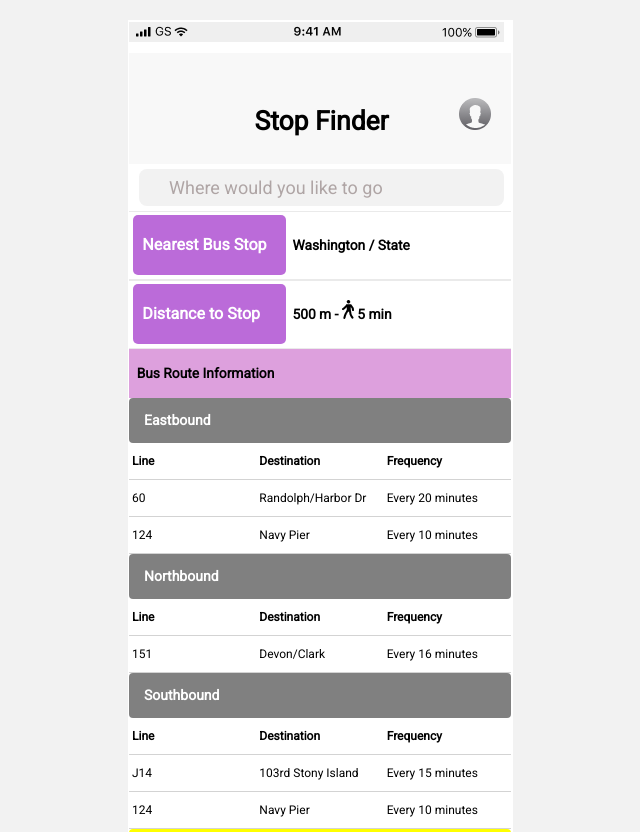
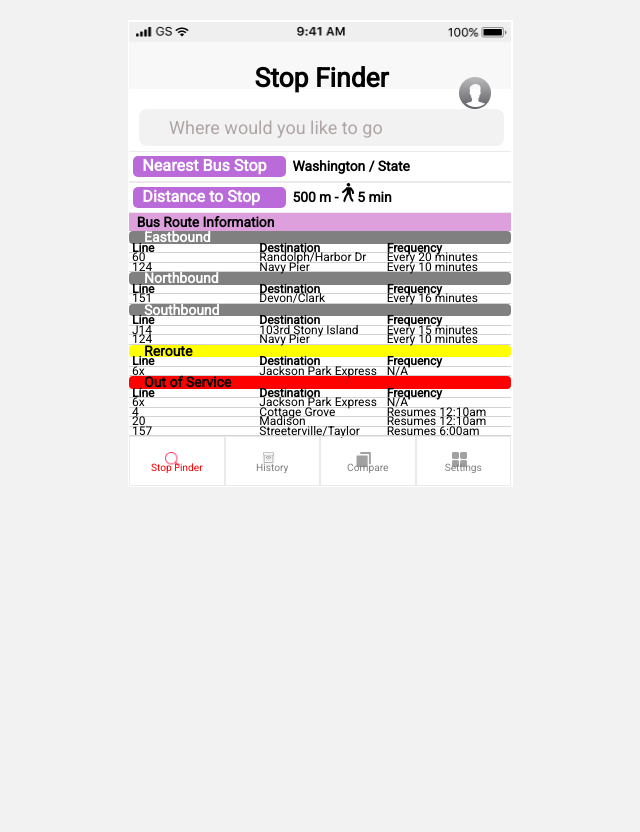
Before and after one commit to specs24/frontend-challenge, a plain HTML site: page index.html in a window 1280 px wide. Shown: the top 832 px of the page, without its empty margins (320-960 px from the left). After the commit the page ends 800 px from the top, so only its background shows below. Drawn offline with Linux system fonts and the light colour scheme.

Commit message:
Update style.css

```diff
--- a/css/style.css
+++ b/css/style.css
@@ -3,7 +3,7 @@
   box-sizing: border-box;
 }
 body {
-line-height: 2.5;
+line-height: 2.5px;
 font-family: 'Roboto',serif;
 font-size: 12px;
 Background-color: #F2F2F2;
@@ -35,7 +35,7 @@ Font-weight: bold;
 Padding: 35px 0px 10px 0px;
 }
 
-.statusbar {
+.statusbar img {
 Width: 100%;
 }
 
```
